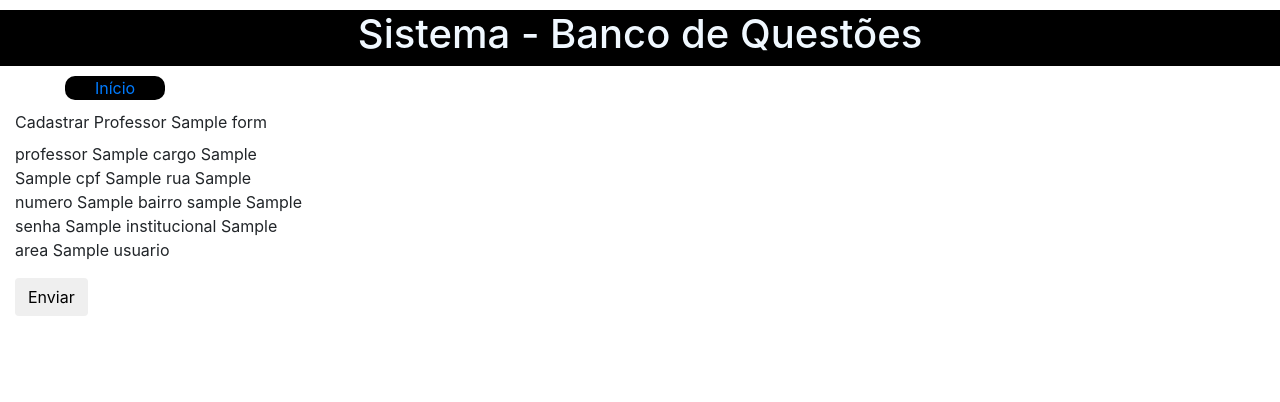
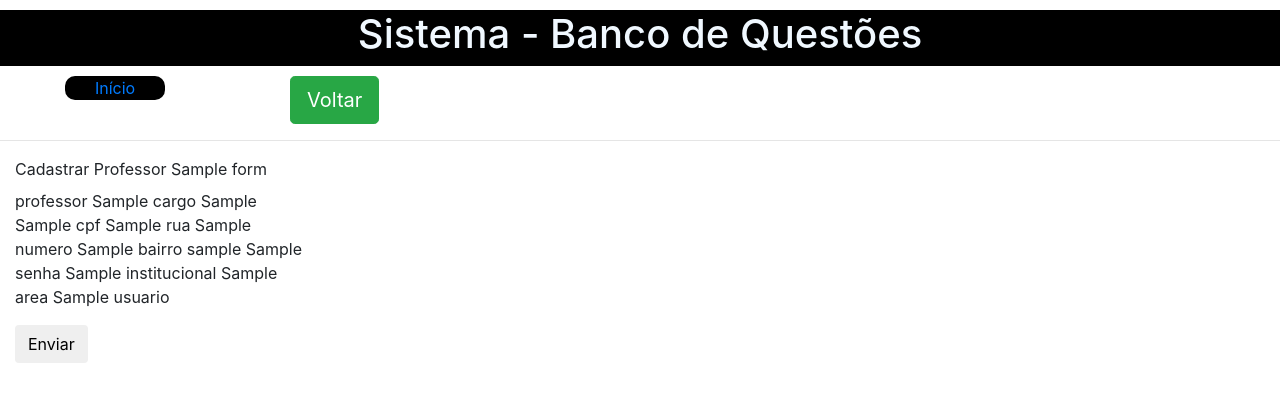
Before and after one commit to EmersonPereiraOliveira/BancoDeQuestoes, a Python web app: template Flask/app/templates/professor/cadastrar-professor.html in a window 1280 px wide. Shown: the top 402 px of the page. Run offline with Jinja, Linux system fonts and the light colour scheme; the template is opened without the code that fills it: most values are stand-ins (such as "Sample title", 1, 10 or a date in 2020).

Commit message:
Add botoes voltar e cadastrar

```diff
--- a/Flask/app/templates/professor/atualizar-professor.html
+++ b/Flask/app/templates/professor/atualizar-professor.html
@@ -2,6 +2,12 @@
 {% include 'base/header.html' %}
 {% include 'base/nav_bar.html' %}
 
+<a href="/listar-professor">
+        <button class="btn btn-lg btn-success">
+            Voltar
+        </button>
+    </a>
+    <hr>
 <div class="col-md-3 col-md-offset-4">
         <form action="/atualizar-professor/{{ professor.id }}" method="POST">
             <div class="form-group">
--- a/Flask/app/templates/professor/cadastrar-professor.html
+++ b/Flask/app/templates/professor/cadastrar-professor.html
@@ -1,6 +1,14 @@
 {% include 'base/head.html' %}
 {% include 'base/header.html' %}
 {% include 'base/nav_bar.html' %}
+
+
+<a href="/listar-professor">
+        <button class="btn btn-lg btn-success">
+            Voltar
+        </button>
+    </a>
+    <hr>
 
     {% block content %}
     <div class="col-md-3 col-md-offset-4">
@@ -19,7 +27,6 @@
                 {{ form_professor.institucional(class="form-control", placeholder="Insira a institucional") }}
                 {{ form_professor.area(class="form-control", placeholder="Insira a area") }}
                 {{ form_professor.usuario(class="form-control", placeholder="Aqui vai ser um select pra buscando no bd os usários") }}
-
             </div>
             <button type="submit" class="btn btn-default">Enviar</button>
         </form>
```
Also changed, not shown: Flask/app/templates/professor/listar-professor.html (+8 -0 lines).
